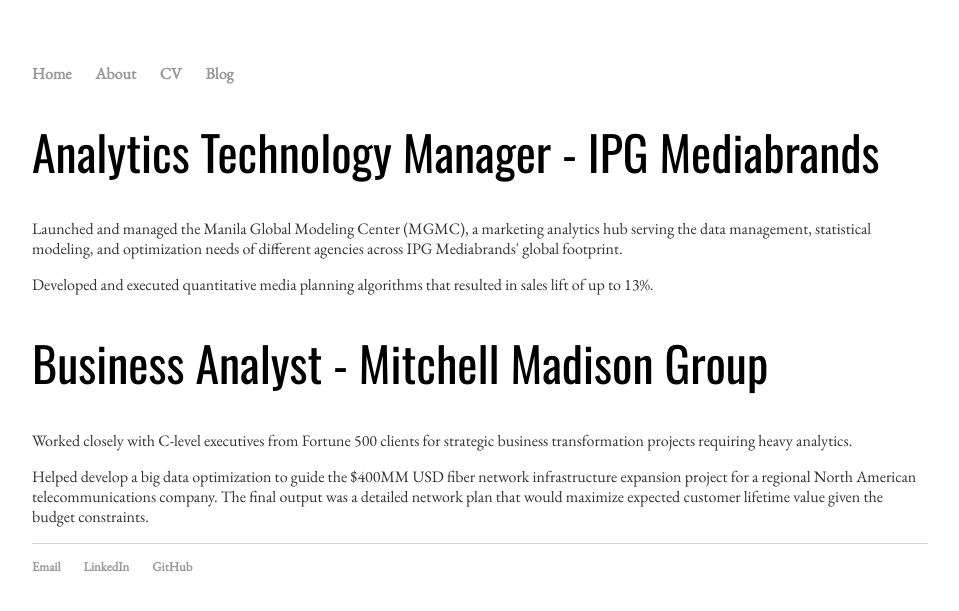
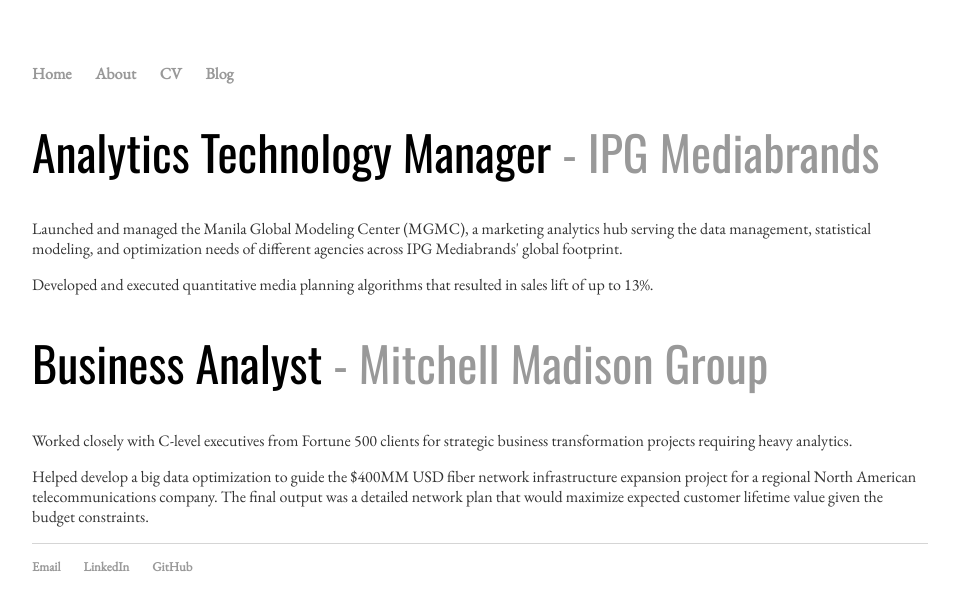
Before and after one commit to victorangeloblancada/victorangeloblancada.github.io-jekyll, a Jekyll site: the page built from cv/index.html, in a window 1280 px wide. Shown: the top 611 px of the page, without its empty margins (160-1119 px from the left). Built offline with Jekyll 4.4.1, drawn with Linux system fonts in a browser that asks for light colours.

Commit message:
Update index.html

```diff
--- a/cv/index.html
+++ b/cv/index.html
@@ -3,11 +3,11 @@
 title: Natural Problem Solver
 ---
 <div class="blurb">
-	<h1>Analytics Technology Manager<span style="color=#999"> - IPG Mediabrands</span></h1>
+	<h1>Analytics Technology Manager<span style="color: #999"> - IPG Mediabrands</span></h1>
 	<p>Launched and managed the Manila Global Modeling Center (MGMC), a marketing analytics hub serving the data management, statistical modeling, and optimization needs of different agencies across IPG Mediabrands' global footprint.</p>
 	<p>Developed and executed quantitative media planning algorithms that resulted in sales lift of up to 13%.</p>
 
-	<h1>Business Analyst<span style="color=#999"> - Mitchell Madison Group</span></h1>
+	<h1>Business Analyst<span style="color: #999"> - Mitchell Madison Group</span></h1>
 	<p>Worked closely with C-level executives from Fortune 500 clients for strategic business transformation projects requiring heavy analytics.</p>
 	<p>Helped develop a big data optimization to guide the $400MM USD fiber network infrastructure expansion project for a regional North American telecommunications company. The final output was a detailed network plan that would maximize expected customer lifetime value given the budget constraints.</p>
 </div><!-- /.blurb -->
```
